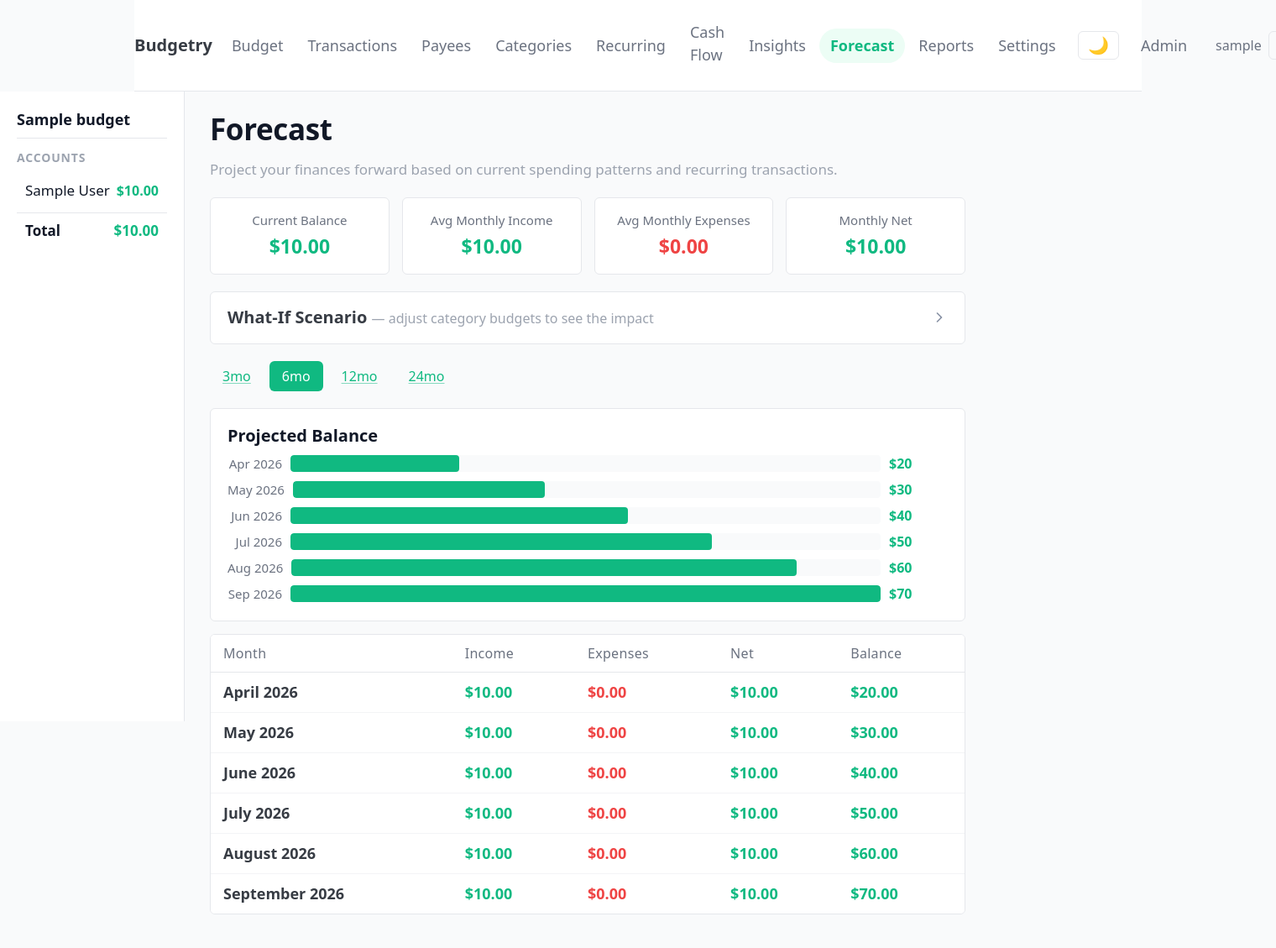
After one commit to theknoxtech/budgetry, a Flask app: page /forecast in a window 1520 px wide; the page is wider, and only the part inside the window is pictured. The commit adds this page. Shown: that part at 84% size. Run offline with Flask 3, Linux system fonts and the light colour scheme; the visitor is signed in with stand-in values (Sample User, id 1); tables that the repository leaves empty hold one stand-in row (values such as "Sample post"); some libraries are stand-ins or nearby versions.

Commit message:
feat: Add Forecast Mode with what-if budget simulator
Projects future balances based on spending patterns and recurring
transactions. Includes what-if scenario adjustments per category,
timeline selector (3/6/12/24 months), visual bar chart, and monthly
breakdown table.

Co-Authored-By: Claude Opus 4.6 <noreply@anthropic.com>

```diff
--- a/app/routes.py
+++ b/app/routes.py
@@ -1,7 +1,7 @@
 from flask import Blueprint, render_template, request, redirect, url_for, flash, jsonify, session, g, current_app
 from app import database
 from app.models import Transaction, Category, Payee, Account, User, BudgetRecord, CategoryGroup, RecurringTransaction
-from app.budget_engine import run_budget_engine, calculate_monthly_needed, calculate_spending_velocity, build_cashflow_calendar, analyze_budget_patterns
+from app.budget_engine import run_budget_engine, calculate_monthly_needed, calculate_spending_velocity, build_cashflow_calendar, analyze_budget_patterns, run_forecast
 from app.auth import login_required, admin_required, oauth, is_auth0_enabled
 from datetime import date, datetime, timedelta
 from calendar import month_name
@@ -965,6 +965,36 @@ def apply_suggestion():
     return redirect(url_for('main.insights'))
 
 
+@bp.route('/forecast')
+@login_required
+def forecast():
+    accounts = database.get_accounts(g.budget_id)
+    categories = database.get_categories(g.budget_id)
+    all_transactions = database.get_transaction(g.budget_id)
+    recurring = database.get_recurring_transactions(g.budget_id)
+
+    months = int(request.args.get('months', 6))
+    months = max(1, min(months, 24))
+
+    # Parse adjustments from query params (category_id=amount)
+    adjustments = {}
+    for key, val in request.args.items():
+        if key.startswith('adj_'):
+            cat_id = key[4:]
+            try:
+                adjustments[cat_id] = float(val)
+            except ValueError:
+                pass
+
+    result = run_forecast(accounts, categories, all_transactions, recurring, months, adjustments or None)
+
+    return render_template('forecast.html',
+                           forecast=result,
+                           categories=categories,
+                           adjustments=adjustments,
+                           months=months)
+
+
 @bp.route('/cashflow')
 @login_required
 def cashflow():
--- a/app/static/style.css
+++ b/app/static/style.css
@@ -1519,6 +1519,136 @@ a.nav-username:hover {
     color: var(--text-secondary);
 }
 
+/* ========== Forecast ========== */
+.forecast-summary {
+    display: flex;
+    gap: 0.75rem;
+    margin-bottom: 1rem;
+    flex-wrap: wrap;
+}
+
+.forecast-adjustments {
+    margin-bottom: 1rem;
+}
+
+.forecast-adjustments summary {
+    cursor: pointer;
+    list-style: none;
+}
+
+.forecast-adjustments summary::marker,
+.forecast-adjustments summary::-webkit-details-marker {
+    display: none;
+}
+
+.forecast-adjustments[open] summary {
+    margin-bottom: 0.75rem;
+    border-bottom: 1px solid var(--border-light);
+    padding-bottom: 0.5rem;
+}
+
+.forecast-sliders {
+    display: grid;
+    grid-template-columns: repeat(auto-fill, minmax(200px, 1fr));
+    gap: 0.5rem;
+    margin-bottom: 0.75rem;
+}
+
+.forecast-slider-row {
+    display: flex;
+    align-items: center;
+    gap: 0.4rem;
+}
+
+.forecast-slider-row label {
+    font-size: 0.8rem;
+    font-weight: 500;
+    min-width: 80px;
+    color: var(--text-primary);
+}
+
+.forecast-input {
+    width: 80px;
+    padding: 0.25rem 0.4rem;
+    font-size: 0.8rem;
+    margin: 0;
+    border-radius: var(--radius-sm);
+}
+
+.forecast-actions {
+    display: flex;
+    gap: 0.5rem;
+    align-items: center;
+}
+
+.forecast-form {
+    margin: 0;
+}
+
+.forecast-timeline-selector {
+    display: flex;
+    gap: 0.35rem;
+    margin-bottom: 1rem;
+}
+
+.forecast-timeline-selector .active-timeline {
+    background-color: var(--accent);
+    border-color: var(--accent);
+    color: #fff;
+}
+
+[data-theme="dark"] .forecast-timeline-selector .active-timeline {
+    color: #111827;
+}
+
+.forecast-chart {
+    display: flex;
+    flex-direction: column;
+    gap: 0.35rem;
+}
+
+.forecast-bar-row {
+    display: flex;
+    align-items: center;
+    gap: 0.5rem;
+}
+
+.forecast-bar-label {
+    font-size: 0.75rem;
+    font-weight: 500;
+    color: var(--text-secondary);
+    min-width: 65px;
+    text-align: right;
+}
+
+.forecast-bar-track {
+    flex: 1;
+    height: 20px;
+    background-color: var(--bg-secondary);
+    border-radius: var(--radius-sm);
+    overflow: hidden;
+}
+
+.forecast-bar-fill {
+    height: 100%;
+    border-radius: var(--radius-sm);
+    transition: width 0.3s ease;
+}
+
+.forecast-bar-fill.positive {
+    background-color: var(--positive);
+}
+
+.forecast-bar-fill.negative {
+    background-color: var(--negative);
+}
+
+.forecast-bar-value {
+    font-size: 0.8rem;
+    font-weight: 600;
+    min-width: 70px;
+}
+
 /* ========== Admin User Management ========== */
 .admin-users-list {
     display: flex;
--- a/app/templates/base.html
+++ b/app/templates/base.html
@@ -32,6 +32,7 @@
             <li><a href="{{ url_for('main.recurring_transactions') }}" {% if request.endpoint == 'main.recurring_transactions' %}class="active"{% endif %}>Recurring</a></li>
             <li><a href="{{ url_for('main.cashflow') }}" {% if request.endpoint == 'main.cashflow' %}class="active"{% endif %}>Cash Flow</a></li>
             <li><a href="{{ url_for('main.insights') }}" {% if request.endpoint == 'main.insights' %}class="active"{% endif %}>Insights</a></li>
+            <li><a href="{{ url_for('main.forecast') }}" {% if request.endpoint == 'main.forecast' %}class="active"{% endif %}>Forecast</a></li>
             <li><a href="{{ url_for('main.reports') }}" {% if request.endpoint == 'main.reports' %}class="active"{% endif %}>Reports</a></li>
             <li><a href="{{ url_for('main.settings') }}" {% if request.endpoint == 'main.settings' %}class="active"{% endif %}>Settings</a></li>
             <li><button id="theme-toggle" class="nav-toggle" title="Toggle theme"></button></li>
--- /dev/null
+++ b/app/templates/forecast.html
@@ -0,0 +1,122 @@
+{% extends "base.html" %}
+{% block title %} - Forecast{% endblock %}
+
+{% block content %}
+<h2>Forecast</h2>
+<p class="text-muted" style="font-size: 0.85rem; margin-bottom: 1rem;">
+    Project your finances forward based on current spending patterns and recurring transactions.
+</p>
+
+<div class="forecast-summary">
+    <div class="report-stat">
+        <small>Current Balance</small>
+        <div class="{{ 'amount-positive' if forecast.starting_balance >= 0 else 'amount-negative' }}">
+            ${{ "%.2f"|format(forecast.starting_balance) }}
+        </div>
+    </div>
+    <div class="report-stat">
+        <small>Avg Monthly Income</small>
+        <div class="amount-positive">${{ "%.2f"|format(forecast.avg_income) }}</div>
+    </div>
+    <div class="report-stat">
+        <small>Avg Monthly Expenses</small>
+        <div class="amount-negative">${{ "%.2f"|format(forecast.avg_expenses) }}</div>
+    </div>
+    {% set monthly_net = forecast.avg_income - forecast.avg_expenses %}
+    <div class="report-stat">
+        <small>Monthly Net</small>
+        <div class="{{ 'amount-positive' if monthly_net >= 0 else 'amount-negative' }}">
+            ${{ "%.2f"|format(monthly_net) }}
+        </div>
+    </div>
+</div>
+
+<!-- What-If Adjustments -->
+<details class="card forecast-adjustments">
+    <summary><strong>What-If Scenario</strong> <span class="text-muted" style="font-size:0.8rem">— adjust category budgets to see the impact</span></summary>
+    <form method="GET" action="{{ url_for('main.forecast') }}" class="forecast-form">
+        <input type="hidden" name="months" value="{{ months }}">
+        <div class="forecast-sliders">
+            {% for cat in categories %}
+            {% if cat.budgeted > 0 %}
+            <div class="forecast-slider-row">
+                <label>{{ cat.name }}</label>
+                <input type="number" name="adj_{{ cat.id }}"
+                       value="{{ adjustments.get(cat.id, cat.budgeted) }}"
+                       step="10" min="0"
+                       class="forecast-input">
+                <span class="text-muted" style="font-size:0.75rem">was ${{ "%.0f"|format(cat.budgeted) }}</span>
+            </div>
+            {% endif %}
+            {% endfor %}
+        </div>
+        <div class="forecast-actions">
+            <button type="submit" class="btn-small">Update Forecast</button>
+            <a href="{{ url_for('main.forecast', months=months) }}" class="btn-small btn-edit">Reset</a>
+        </div>
+    </form>
+</details>
+
+<!-- Timeline selector -->
+<div class="forecast-timeline-selector">
+    {% for m in [3, 6, 12, 24] %}
+    <a href="{{ url_for('main.forecast', months=m) }}"
+       class="btn-small {{ '' if months != m else 'active-timeline' }}">{{ m }}mo</a>
+    {% endfor %}
+</div>
+
+<!-- Projection Chart (ASCII bar chart) -->
+<div class="card">
+    <h3>Projected Balance</h3>
+    <div class="forecast-chart">
+        {% set max_balance = forecast.projections | map(attribute='balance') | max %}
+        {% set min_balance = forecast.projections | map(attribute='balance') | min %}
+        {% set range_val = max_balance - min_balance if max_balance != min_balance else 1 %}
+        {% for p in forecast.projections %}
+        <div class="forecast-bar-row">
+            <div class="forecast-bar-label">{{ p.month_label[:3] }} {{ p.year }}</div>
+            <div class="forecast-bar-track">
+                {% if p.balance >= 0 %}
+                <div class="forecast-bar-fill positive" style="width: {{ (p.balance / max_balance * 100) if max_balance > 0 else 0 }}%"></div>
+                {% else %}
+                <div class="forecast-bar-fill negative" style="width: {{ (p.balance|abs / (min_balance|abs) * 30) if min_balance < 0 else 0 }}%"></div>
+                {% endif %}
+            </div>
+            <div class="forecast-bar-value {{ 'amount-positive' if p.balance >= 0 else 'amount-negative' }}">
+                ${{ "%.0f"|format(p.balance) }}
+            </div>
+        </div>
+        {% endfor %}
+    </div>
+</div>
+
+<!-- Monthly Breakdown Table -->
+<div class="table-container">
+<table>
+    <thead>
+        <tr>
+            <th>Month</th>
+            <th>Income</th>
+            <th>Expenses</th>
+            <th>Net</th>
+            <th>Balance</th>
+        </tr>
+    </thead>
+    <tbody>
+        {% for p in forecast.projections %}
+        <tr>
+            <td><strong>{{ p.month_label }}</strong></td>
+            <td class="amount-positive">${{ "%.2f"|format(p.income) }}</td>
+            <td class="amount-negative">${{ "%.2f"|format(p.expenses) }}</td>
+            <td class="{{ 'amount-positive' if p.net >= 0 else 'amount-negative' }}">
+                ${{ "%.2f"|format(p.net) }}
+            </td>
+            <td class="{{ 'amount-positive' if p.balance >= 0 else 'amount-negative' }}">
+                ${{ "%.2f"|format(p.balance) }}
+            </td>
+        </tr>
+        {% endfor %}
+    </tbody>
+</table>
+</div>
+{% endblock %}
```
Also changed, not shown: app/budget_engine.py (+107 -1 lines).
